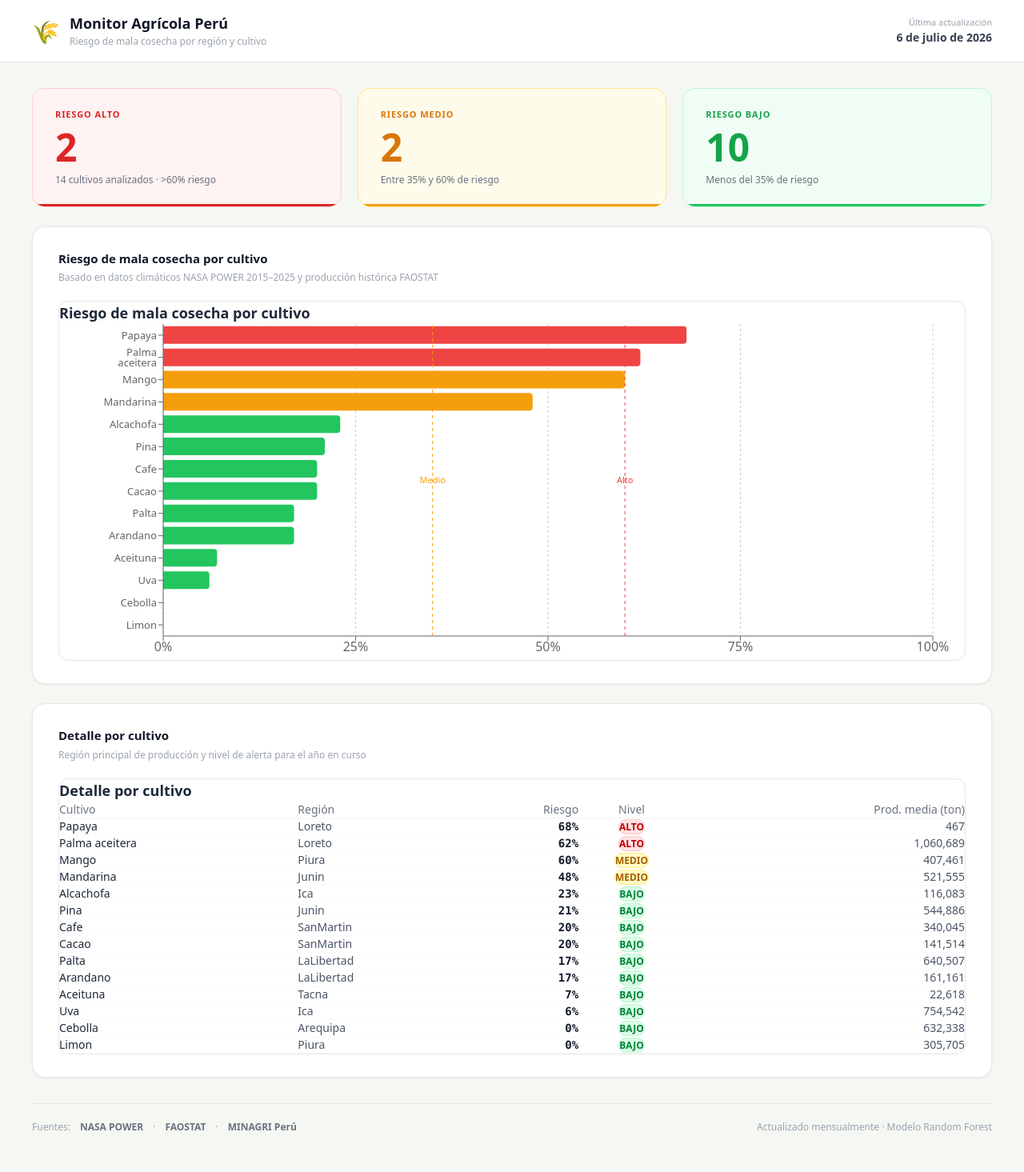
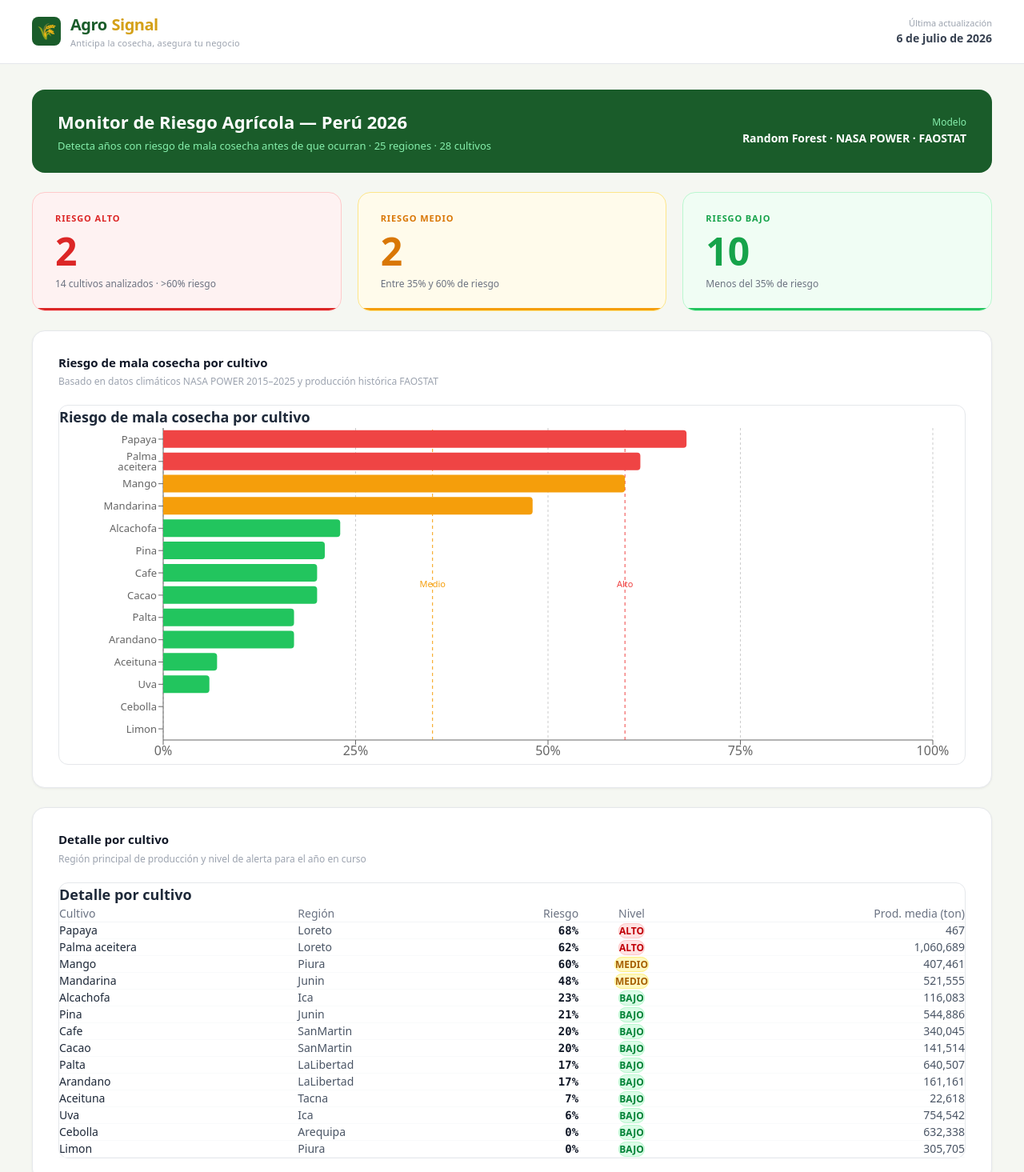
Before and after one commit to RodrigoR4mirez/agrosignal, a Next.js app: page / in a window 1280 px wide. Shown: the top 1465 px of the page at 80% size. Built offline with nearby package versions, Linux system fonts and the light colour scheme.

Commit message:
add change layouts

```diff
--- a/app/layout.tsx
+++ b/app/layout.tsx
@@ -2,14 +2,20 @@ import type { Metadata } from 'next'
 import './globals.css'
 
 export const metadata: Metadata = {
-  title: 'Monitor Agrícola Perú',
-  description: 'Detección de riesgo de mala cosecha basada en datos climáticos',
+  title: 'AgroSignal — Inteligencia para el campo peruano',
+  description: 'Anticipa la cosecha, asegura tu negocio. Datos climáticos y predictivos para agricultores y compradores del Perú.',
+  keywords: 'agricultura, cosecha, Perú, datos, clima, riesgo agrícola',
+  openGraph: {
+    title: 'AgroSignal',
+    description: 'Anticipa la cosecha, asegura tu negocio.',
+    type: 'website',
+  }
 }
 
 export default function RootLayout({ children }: { children: React.ReactNode }) {
   return (
     <html lang="es">
-      <body className="bg-gray-50 text-gray-900 antialiased">
+      <body style={{ margin: 0, padding: 0, backgroundColor: '#f5f7f2' }}>
         {children}
       </body>
     </html>
--- a/app/page.tsx
+++ b/app/page.tsx
@@ -27,13 +27,25 @@ export default function Home() {
           justifyContent: 'space-between',
         }}>
           <div style={{ display: 'flex', alignItems: 'center', gap: '12px' }}>
-            <span style={{ fontSize: '28px' }}>🌾</span>
+            {/* Logo placeholder — reemplazar con imagen generada */}
+            <div style={{
+              width: '36px', height: '36px',
+              backgroundColor: '#1a5c2a',
+              borderRadius: '8px',
+              display: 'flex', alignItems: 'center', justifyContent: 'center',
+              fontSize: '20px'
+            }}>🌾</div>
             <div>
-              <h1 style={{ fontSize: '18px', fontWeight: 700, color: '#111827', margin: 0 }}>
-                Monitor Agrícola Perú
-              </h1>
-              <p style={{ fontSize: '12px', color: '#9ca3af', margin: 0 }}>
-                Riesgo de mala cosecha por región y cultivo
+              <div style={{ display: 'flex', alignItems: 'baseline', gap: '6px' }}>
+                <h1 style={{ fontSize: '20px', fontWeight: 800, color: '#1a5c2a', margin: 0, letterSpacing: '-0.5px' }}>
+                  Agro
+                </h1>
+                <h1 style={{ fontSize: '20px', fontWeight: 800, color: '#d4a017', margin: 0, letterSpacing: '-0.5px' }}>
+                  Signal
+                </h1>
+              </div>
+              <p style={{ fontSize: '11px', color: '#9ca3af', margin: 0, letterSpacing: '0.02em' }}>
+                Anticipa la cosecha, asegura tu negocio
               </p>
             </div>
           </div>
@@ -53,6 +65,29 @@ export default function Home() {
         flexDirection: 'column',
         gap: '24px',
       }}>
+
+        {/* Tagline */}
+        <div style={{
+          backgroundColor: '#1a5c2a',
+          borderRadius: '16px',
+          padding: '24px 32px',
+          display: 'flex',
+          alignItems: 'center',
+          justifyContent: 'space-between',
+        }}>
+          <div>
+            <h2 style={{ fontSize: '22px', fontWeight: 700, color: '#fff', margin: '0 0 4px 0' }}>
+              Monitor de Riesgo Agrícola — Perú {new Date().getFullYear()}
+            </h2>
+            <p style={{ fontSize: '13px', color: '#86efac', margin: 0 }}>
+              Detecta años con riesgo de mala cosecha antes de que ocurran · 25 regiones · 28 cultivos
+            </p>
+          </div>
+          <div style={{ textAlign: 'right' }}>
+            <div style={{ fontSize: '12px', color: '#86efac' }}>Modelo</div>
+            <div style={{ fontSize: '14px', fontWeight: 600, color: '#fff' }}>Random Forest · NASA POWER · FAOSTAT</div>
+          </div>
+        </div>
 
         <StatsCards data={riesgo} />
 
@@ -106,14 +141,15 @@ export default function Home() {
           color: '#9ca3af',
         }}>
           <div style={{ display: 'flex', alignItems: 'center', gap: '12px' }}>
-            <span>Fuentes:</span>
-            <span style={{ fontWeight: 600, color: '#6b7280' }}>NASA POWER</span>
+            <span style={{ fontWeight: 700, color: '#1a5c2a' }}>AgroSignal</span>
             <span>·</span>
-            <span style={{ fontWeight: 600, color: '#6b7280' }}>FAOSTAT</span>
+            <span>NASA POWER</span>
             <span>·</span>
-            <span style={{ fontWeight: 600, color: '#6b7280' }}>MINAGRI Perú</span>
+            <span>FAOSTAT</span>
+            <span>·</span>
+            <span>MINAGRI Perú</span>
           </div>
-          <div>Actualizado mensualmente · Modelo Random Forest</div>
+          <div>Actualizado mensualmente · © {new Date().getFullYear()} AgroSignal</div>
         </div>
       </footer>
 
```
Also changed, not shown: package.json (+12 -12 lines), 1 other file (tests, documents, lock files or other folders).
